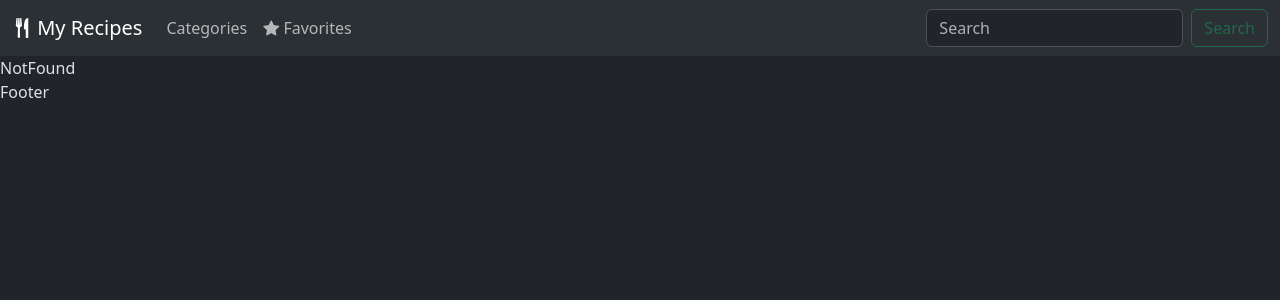
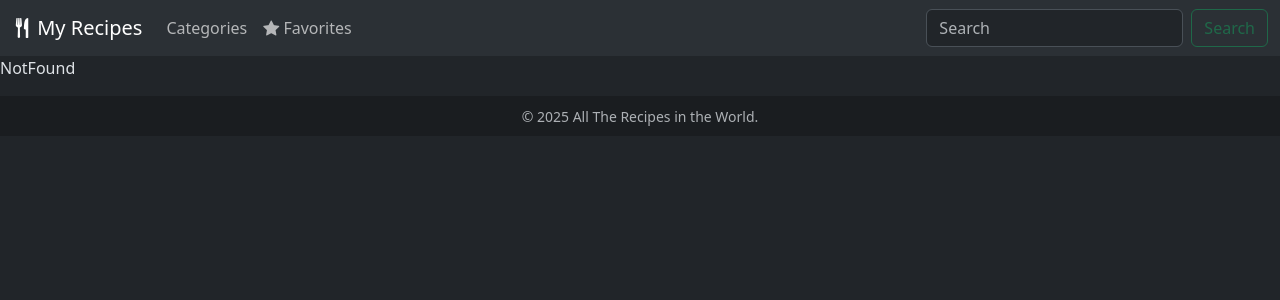
Before and after one commit to hirekarl/sba_10_recipe_discovery_app, a React (Vite) app in the folder recipe-discovery-app/: page /not-found in a window 1280 px wide. Shown: the top 300 px of the page. Built offline with nearby package versions, Linux system fonts and the light colour scheme.

Commit message:
Improved Category, NavBar, Footer appearance.

```diff
--- a/recipe-discovery-app/src/components/Category/Category.tsx
+++ b/recipe-discovery-app/src/components/Category/Category.tsx
@@ -41,7 +41,7 @@ const Category = () => {
                   <i className="bi bi-arrow-left"></i> All Categories
                 </Link>
               </div>
-              <h1 className="text-center my-4">{categoryName}</h1>
+              <h1 className="text-center my-4">Category: {categoryName}</h1>
               <div className="row">{recipeCards}</div>
             </div>
           </div>
--- a/recipe-discovery-app/src/components/Footer.tsx
+++ b/recipe-discovery-app/src/components/Footer.tsx
@@ -1,5 +1,11 @@
 const Footer = () => {
-  return <div>Footer</div>
+  return (
+    <footer className="sticky-bottom bg-dark-subtle mt-3 p-2">
+      <div className="text-muted text-center">
+        <small>&copy; 2025 All The Recipes in the World.</small>
+      </div>
+    </footer>
+  )
 }
 
 export default Footer
--- a/recipe-discovery-app/src/components/NavBar.tsx
+++ b/recipe-discovery-app/src/components/NavBar.tsx
@@ -3,7 +3,7 @@ import SearchBar from "./Search/SearchBar"
 
 const NavBar = () => {
   return (
-    <nav className="navbar navbar-expand-lg bg-body-tertiary">
+    <nav className="sticky-top navbar navbar-expand-lg bg-body-tertiary">
       <div className="container-fluid">
         <Link to="/" className="navbar-brand">
           <i className="bi bi-fork-knife"></i> My Recipes
```
